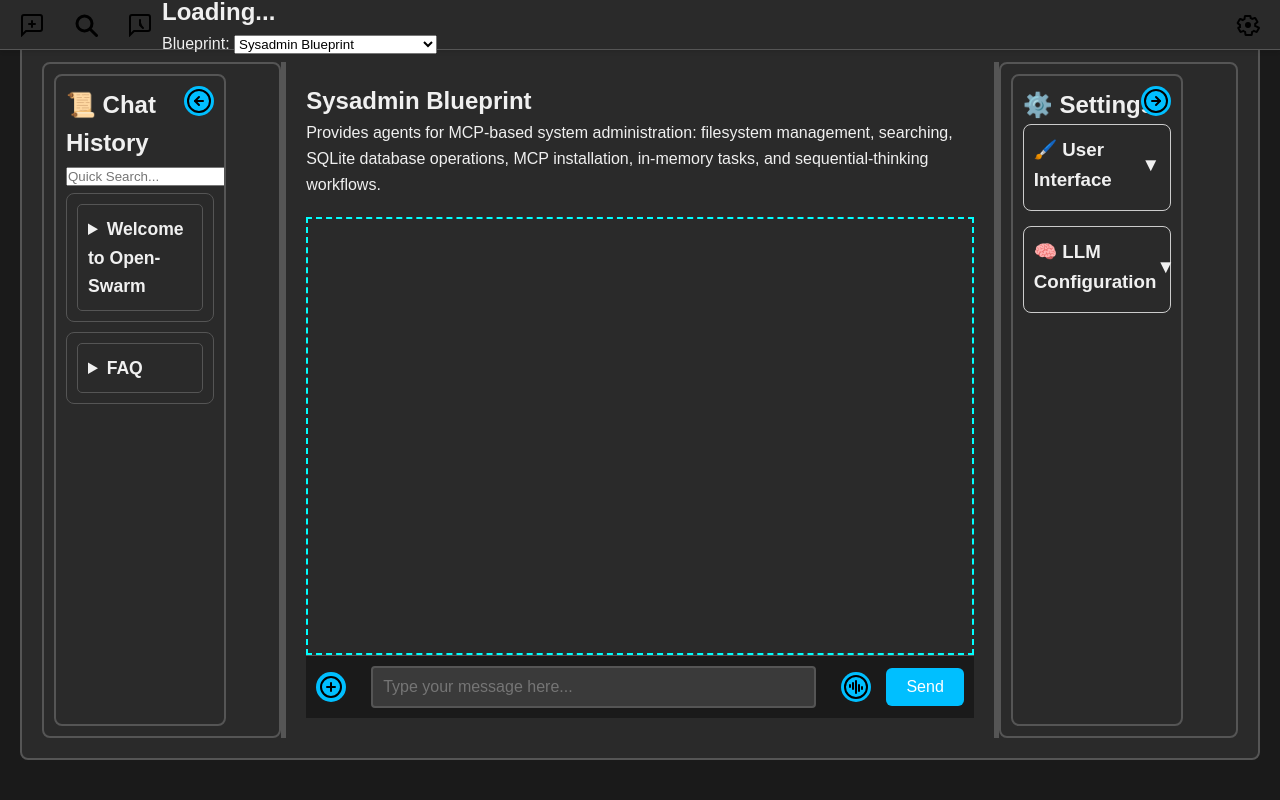
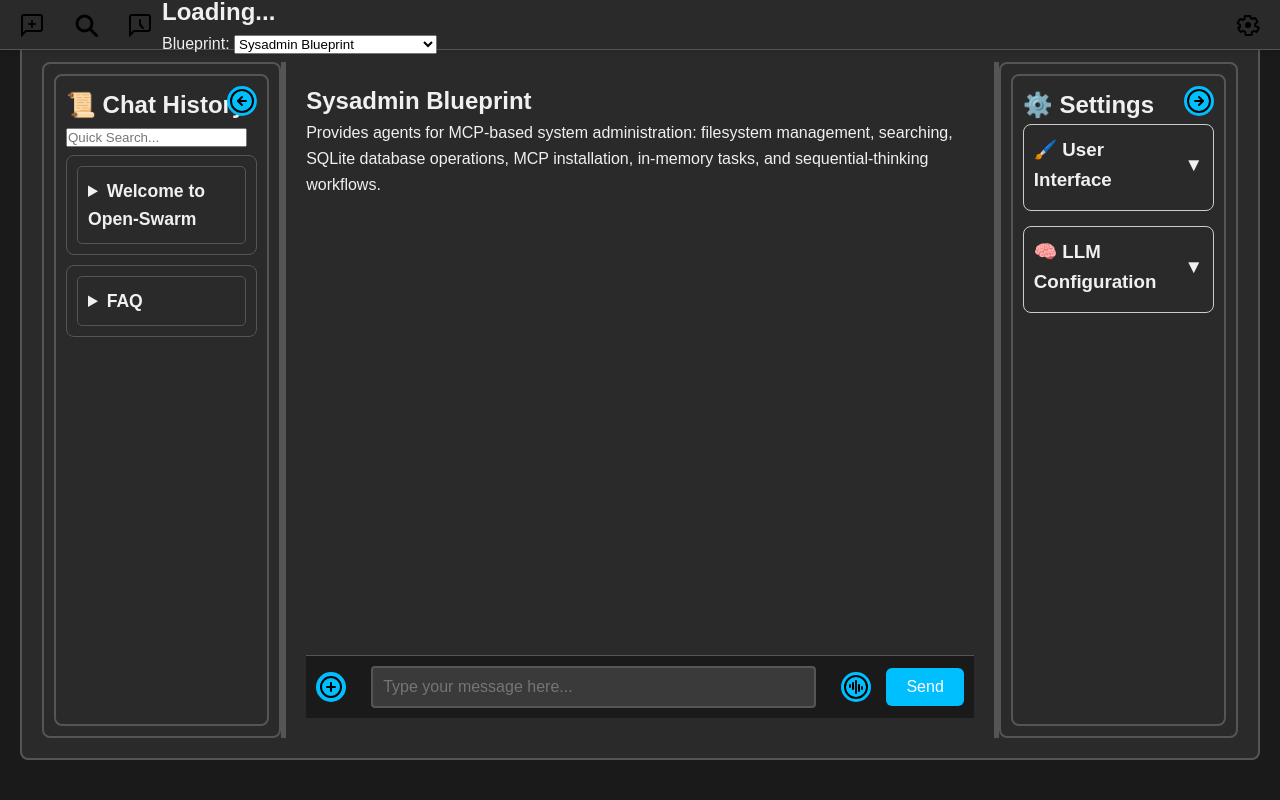
Before and after one commit to mkc909/open-swarm-mcp, a Django app: template src/swarm/templates/rest_mode/blueprint_page.html in a window 1280 px wide. Run offline with Django 4.2, Linux system fonts and the light colour scheme; the template is opened without the code that fills it, so the values that code supplies are empty; parts of the project's set-up code (start-up, migrations or seed data) failed here and were passed over.

Commit message:
style: adjust layout widths and remove dashed borders for cleaner UI

```diff
--- a/src/swarm/static/rest_mode/css/layout.css
+++ b/src/swarm/static/rest_mode/css/layout.css
@@ -14,7 +14,7 @@
 /* Chat History Pane */
 .chat-history-pane {
     flex: 0 0 20%; /* Minimum width 20% */
-    max-width: 80%; /* Maximum width 80% */
+    max-width: 100%;
     height: 100%; /* Full height */
     overflow-y: auto;
     background-color: var(--bg-secondary);
@@ -126,7 +126,7 @@
 /* Settings Pane */
 .options-pane {
     flex: 0 0 20%; /* Minimum width 20% */
-    max-width: 80%; /* Maximum width 80% */
+    max-width: 100%;
     height: 100%; /* Full height */
     overflow-y: auto;
     background-color: var(--bg-secondary);
--- a/src/swarm/static/rest_mode/css/layouts/messenger-layout.css
+++ b/src/swarm/static/rest_mode/css/layouts/messenger-layout.css
@@ -5,18 +5,18 @@
     flex: 1;
     display: flex;
     flex-direction: row; /* Ensure horizontal layout */
-    border: 2px dashed orange;
+    /* border: 2px dashed orange; */
 }
 
 /* Message History */
 .message-container {
     flex: 1;
-    border: 2px dashed cyan;
+    /* border: 2px dashed cyan; */
 }
 
 /* Form Container */
 .form-container {
     display: flex;
     align-items: center;
-    border-top: 2px dashed magenta;
+    /* border-top: 2px dashed magenta; */
 }
--- a/src/swarm/static/rest_mode/css/messages.css
+++ b/src/swarm/static/rest_mode/css/messages.css
@@ -8,7 +8,7 @@
 /* Persistent Message */
 .persistent-message {
     background-color: var(--bg-message-assistant);
-    border: 2px dashed var(--border-color);
+    /* border: 2px dashed var(--border-color); */
     border-radius: 8px;
     padding: 15px;
     margin-bottom: 15px;
```
